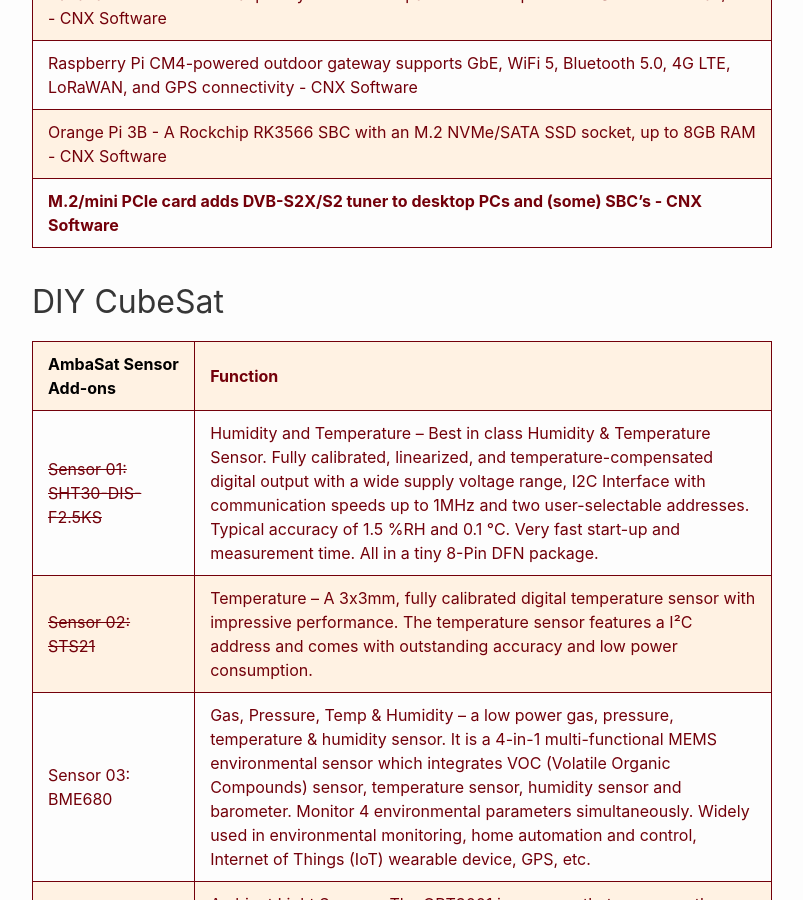
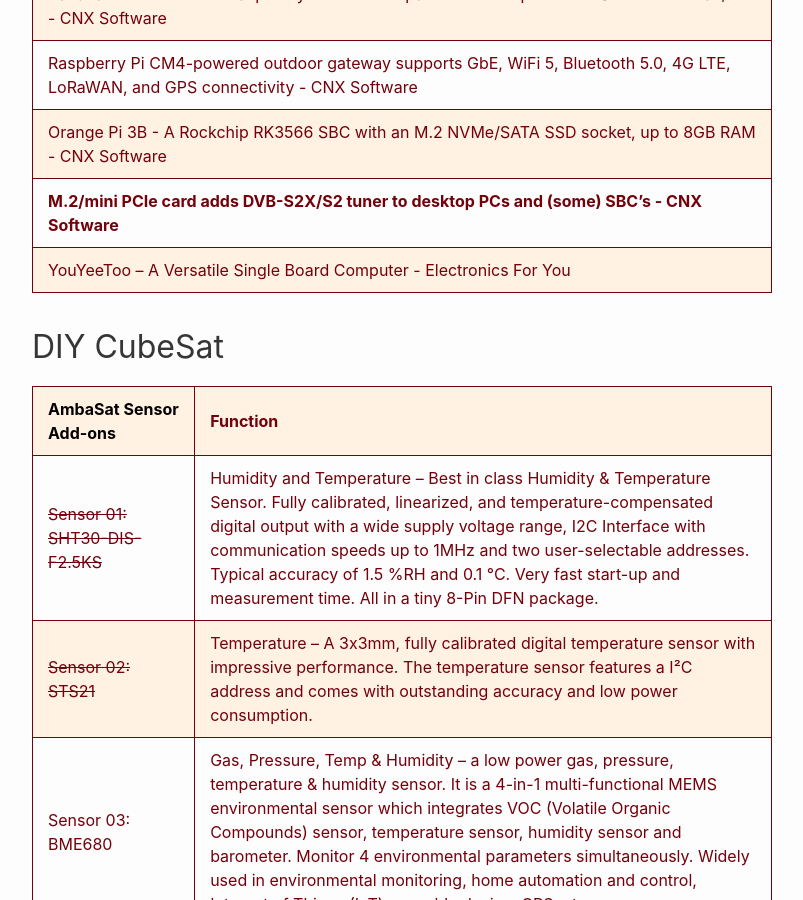
Before and after one commit to RalphHightower/RalphHightower, a Jekyll site: the page built from HardwareLinks.md, in a window 1280 px wide and 900 px high, scrolled down 26885 px. Shown: the whole window, without its empty margins (238-1041 px from the left). Built offline with Jekyll 4.4.1, drawn with Linux system fonts in a browser that asks for light colours; our own code applies the rules of GitHub Pages for plain Markdown files.

Commit message:
[docs](doc):  YouYeeToo – A Versatile Single Board Computer
- HardwareLinks
   - Articles
      - | [YouYeeToo – A Versatile Single Board Computer - Electronics For You](https://www.electronicsforu.com/news/a-versatile-single-board-computer ) |

```diff
--- a/HardwareLinks.md
+++ b/HardwareLinks.md
@@ -476,6 +476,7 @@
 [Raspberry Pi CM4-powered outdoor gateway supports GbE, WiFi 5, Bluetooth 5.0, 4G LTE, LoRaWAN, and GPS connectivity - CNX Software](https://www.cnx-software.com/2023/08/10/raspberry-pi-cm4-outdoor-gateway-gbe-wifi-5-bluetooth-5-0-4g-lte-lorawan-gps/ ) |
 | [Orange Pi 3B - A Rockchip RK3566 SBC with an M.2 NVMe/SATA SSD socket, up to 8GB RAM - CNX Software](https://www.cnx-software.com/2023/08/05/orange-pi-3b-a-rockchip-rk3566-sbc-with-an-m-2-nvme-sata-ssd-socket-up-to-8gb-ram/ )
 | **[M.2/mini PCIe card adds DVB-S2X/S2 tuner to desktop PCs and (some) SBC's - CNX Software](https://www.cnx-software.com/2023/08/17/m-2-mini-pcie-card-adds-dvb-s2x-s2-tuner-to-desktop-pcs-and-some-sbcs/ )** |
+| [YouYeeToo – A Versatile Single Board Computer - Electronics For You](https://www.electronicsforu.com/news/a-versatile-single-board-computer ) |
 
 [^21]: • 1.5GHz quad-core 64-bit ARM Cortex-A72 CPU (Roughly 3× performance)<br />• 1GB, 2GB, or 4GB of LPDDR4 SDRAM<br />• Full-throughput Gigabit Ethernet<br />• Dual-band 802.11ac wireless networking<br />• Bluetooth 5.0<br />• Two USB 3.0 and two USB 2.0 ports<br />• Dual monitor support, at resolutions up to 4K<br />• VideoCore VI graphics, supporting OpenGL ES 3.x<br />• 4Kp60 hardware decode of HEVC video<br />Complete compatibility with earlier Raspberry Pi products
 
```
